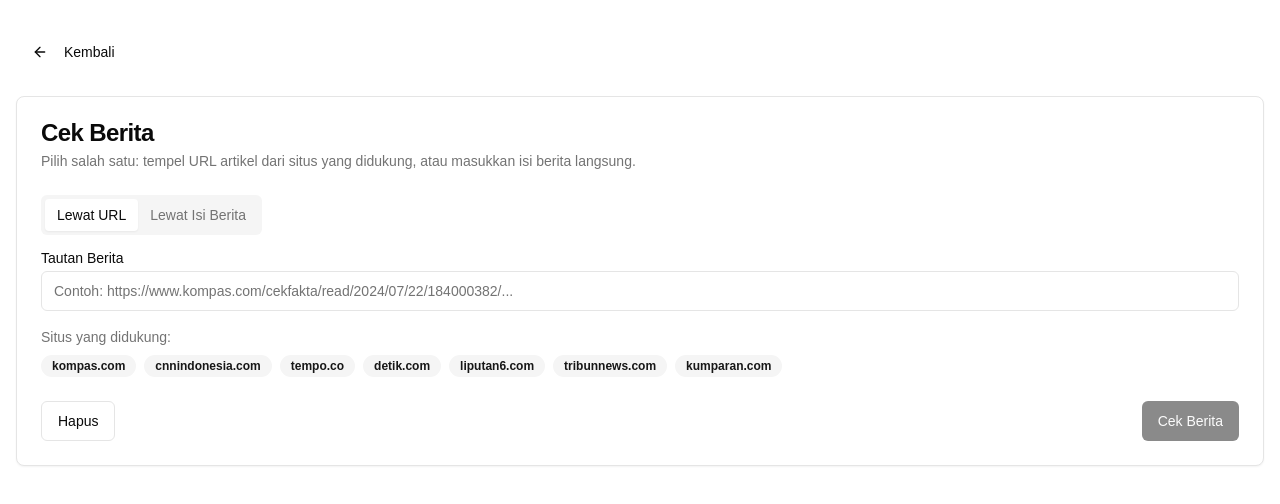
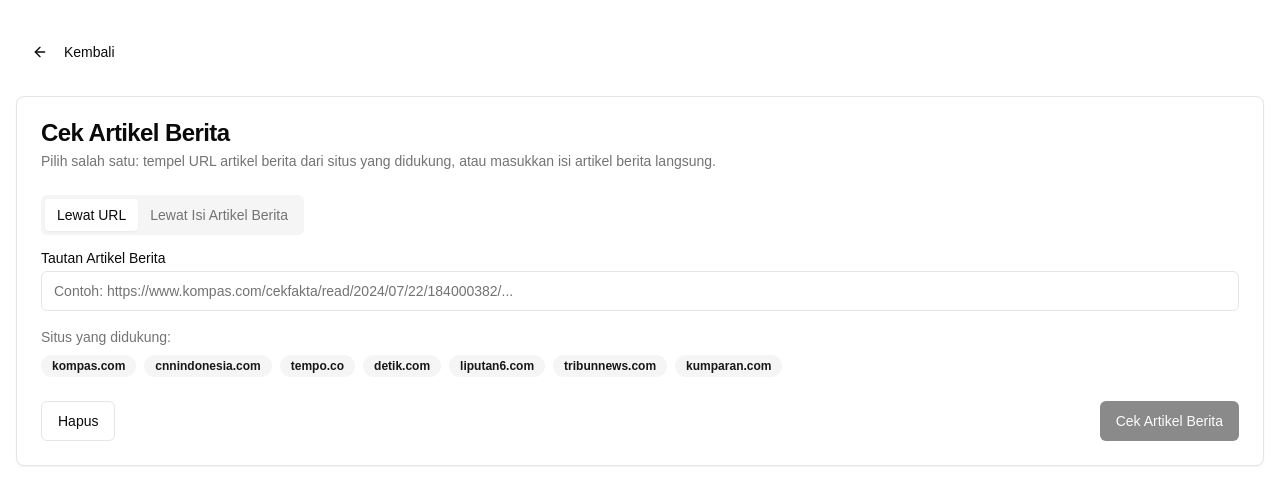
Before and after one commit to fallahibagaskara/hoax-news-detection, a Next.js app: page /check-news in a window 1280 px wide. Shown: the top 504 px of the page. Built offline with nearby package versions, Linux system fonts and the light colour scheme; no server answers.

Commit message:
Update CheckNewsPage to improve clarity by changing terminology from 'berita' to 'artikel berita' in various UI elements and error messages, ensuring a more consistent user experience.

```diff
--- a/app/check-news/page.tsx
+++ b/app/check-news/page.tsx
@@ -115,7 +115,7 @@ export default function CheckNewsPage() {
         const data: PredictRespUrl = await res.json()
         setResultUrl(data)
       } else {
-        if (!text.trim()) throw new Error('Isi berita tidak boleh kosong.')
+        if (!text.trim()) throw new Error('Konten artikel berita tidak boleh kosong.')
 
         const res = await fetch(`${API_BASE}/predict`, {
           method: 'POST',
@@ -154,15 +154,15 @@ export default function CheckNewsPage() {
 
       <Card className="max-w-7xl mx-auto">
         <CardHeader>
-          <CardTitle>Cek Berita</CardTitle>
-          <CardDescription>Pilih salah satu: tempel URL artikel dari situs yang didukung, atau masukkan isi berita langsung.</CardDescription>
+          <CardTitle>Cek Artikel Berita</CardTitle>
+          <CardDescription>Pilih salah satu: tempel URL artikel berita dari situs yang didukung, atau masukkan isi artikel berita langsung.</CardDescription>
         </CardHeader>
 
         <CardContent>
           <Tabs value={mode} onValueChange={(v) => setMode(v as Mode)}>
             <TabsList>
               <TabsTrigger value="url">Lewat URL</TabsTrigger>
-              <TabsTrigger value="text">Lewat Isi Berita</TabsTrigger>
+              <TabsTrigger value="text">Lewat Isi Artikel Berita</TabsTrigger>
             </TabsList>
 
             {/* Tab: URL */}
@@ -170,7 +170,7 @@ export default function CheckNewsPage() {
               <form onSubmit={handleSubmit}>
                 <div className="grid w-full items-center gap-4">
                   <div className="flex flex-col space-y-1.5">
-                    <Label htmlFor="newsUrl">Tautan Berita</Label>
+                    <Label htmlFor="newsUrl">Tautan Artikel Berita</Label>
                     <Input
                       id="newsUrl"
                       placeholder="Contoh: https://www.kompas.com/cekfakta/read/2024/07/22/184000382/..."
@@ -196,10 +196,10 @@ export default function CheckNewsPage() {
               <form onSubmit={handleSubmit}>
                 <div className="grid w-full items-center gap-4">
                   <div className="flex flex-col space-y-1.5">
-                    <Label htmlFor="newsBody">Isi Berita</Label>
+                    <Label htmlFor="newsBody">Isi Artikel Berita</Label>
                     <Textarea
                       id="newsBody"
-                      placeholder="Tempelkan isi berita di sini…"
+                      placeholder="Tempelkan isi artikel berita di sini…"
                       value={text}
                       rows={18}
                       onChange={(e) => setText(e.target.value)}
@@ -214,7 +214,7 @@ export default function CheckNewsPage() {
         <CardFooter className="flex justify-between">
           <Button variant="outline" onClick={resetAll}>Hapus</Button>
           <Button onClick={() => handleSubmit()} disabled={isLoading || !canSubmit}>
-            {isLoading ? <Spinner /> : 'Cek Berita'}
+            {isLoading ? <Spinner /> : 'Cek Artikel Berita'}
           </Button>
         </CardFooter>
       </Card>
@@ -247,14 +247,14 @@ export default function CheckNewsPage() {
           </CardHeader>
           <CardContent>
             <div className={`text-lg font-semibold mb-2 ${isHoax ? 'text-red-500' : 'text-green-500'}`}>
-              Berita ini kemungkinan besar {isHoax ? 'hoaks' : 'bukan hoaks'}.
+              Artikel berita ini kemungkinan besar {isHoax ? 'hoaks' : 'bukan hoaks'}.
             </div>
             <Progress value={confidencePct} className="w-full mb-2" />
             <p className="mb-4">Keyakinan: {confidencePct}%</p>
             <div className="text-sm text-muted-foreground">
-              Judul artikel:
+              Judul artikel berita:
               <blockquote className="mt-2 p-3 bg-muted rounded-lg">{resultUrl.title}</blockquote>
-              Isi artikel:
+              Konten artikel berita:
               <blockquote className="mt-2 p-3 bg-muted rounded-lg">{resultUrl.content}</blockquote>
             </div>
           </CardContent>
@@ -274,7 +274,7 @@ export default function CheckNewsPage() {
             <p className="text-sm text-muted-foreground">
               {isHoax
                 ? 'Model mendeteksi pola khas hoaks/penipuan (ajakan, janji hadiah, klaim bombastis, dll).'
-                : 'Model menilai teks ini konsisten dengan gaya artikel faktual yang terverifikasi.'}
+                : 'Model menilai teks ini konsisten dengan gaya artikel berita faktual yang terverifikasi.'}
             </p>
           </CardContent>
         </Card>
```
